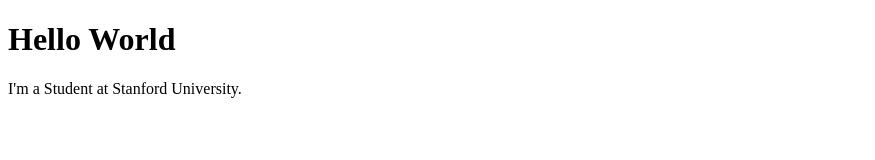
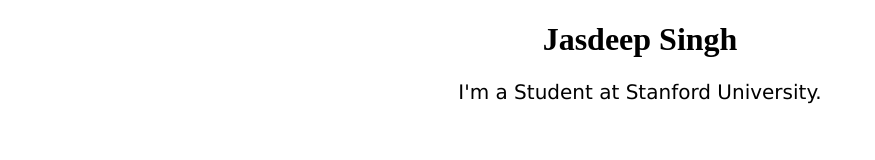
Before and after one commit to SinghJasdeep/SinghJasdeep.github.io, a plain HTML site: page index.html in a window 1280 px wide. Shown: the whole page, without its empty margins (0-875 px from the left). Drawn offline with Linux system fonts and the light colour scheme.

Commit message:
add some basics

```diff
--- a/index.html
+++ b/index.html
@@ -1,8 +1,33 @@
 
 <!DOCTYPE html>
 <html>
-<body>
-<h1>Hello World</h1>
-<p>I'm a Student at Stanford University.</p>
-</body>
+	<head>
+		<meta charset="utf-8">
+		<meta name="viewport" content="width=device-width, initial-scale=1">
+		<title>Jasdeep Singh</title>
+		<style>
+			body {
+			  	background-color: white;
+			}
+
+			h1 {
+			  	color: black;
+			  	text-align: center;
+			}
+
+			p {
+				text-align: center;
+			  	font-family: verdana;
+			  	font-size: 20px;
+			}
+		</style>
+	</head>
+	<body>
+		<h1>Jasdeep Singh</h1>
+
+		<p>
+			I'm a Student at Stanford University.
+		</p>
+
+	</body>
 </html>
```
